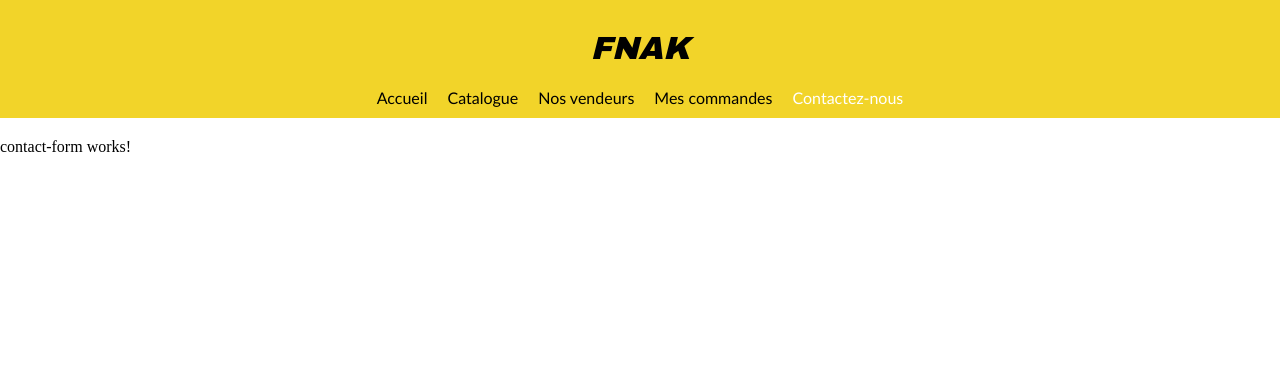
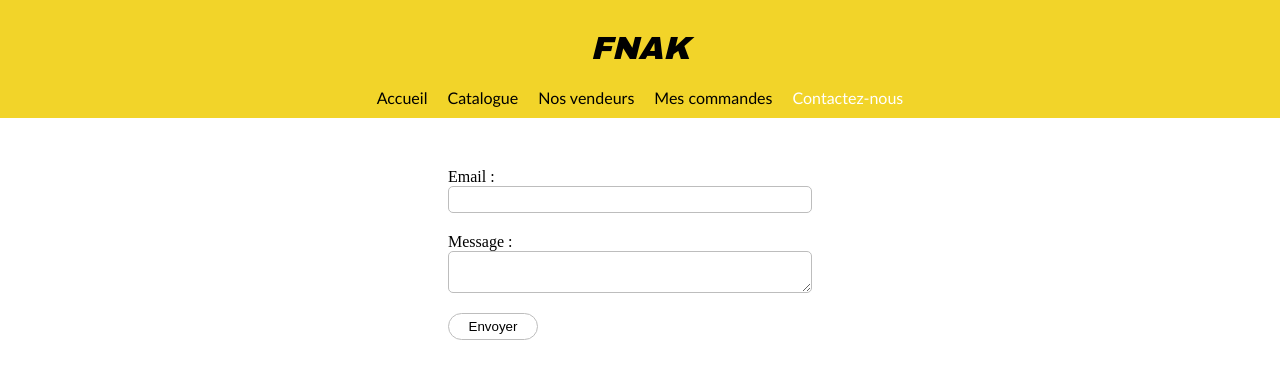
Before and after one commit to Mathunder/tse_ihm_project, an Angular app in the folder front-end-app/: page /contact in a window 1280 px wide. Shown: the top 378 px of the page. Built offline with nearby package versions, Linux system fonts and the light colour scheme.

Commit message:
contact form available

```diff
--- a/front-end-app/src/app/app.module.ts
+++ b/front-end-app/src/app/app.module.ts
@@ -3,6 +3,7 @@ import { BrowserModule } from '@angular/platform-browser';
 
 import { AppRoutingModule } from './app-routing.module';
 import { HttpClientModule } from '@angular/common/http';
+import { FormsModule } from '@angular/forms';
 import { AppComponent } from './app.component';
 import { AccueilComponent } from './accueil/accueil.component';
 import { HeaderComponent } from './header/header.component';
@@ -28,7 +29,8 @@ import { UserTemplateComponent } from './user-template/user-template.component';
   imports: [
     BrowserModule,
     AppRoutingModule,
-    HttpClientModule
+    HttpClientModule,
+    FormsModule
   ],
   providers: [],
   bootstrap: [AppComponent]
--- a/front-end-app/src/app/contact-form/contact-form.component.css
+++ b/front-end-app/src/app/contact-form/contact-form.component.css
@@ -0,0 +1,43 @@
+#form-container {
+  margin-top: 50px;
+  display: flex;
+  justify-content: center;
+}
+
+#form {
+  display: flex;
+  flex-direction: column;
+  width: 30%;
+}
+
+#message_text, #email_text {
+  padding-left: 8px;
+  padding-right: 8px;
+  padding-top: 5px;
+  padding-bottom: 5px;
+  margin-bottom: 20px;
+  max-width: 90%;
+  min-width: 90%;
+  width: 90%;
+  border: 1px solid rgb(189, 189, 189);
+  border-radius: 5px;
+}
+
+#message_text {
+  text-wrap: wrap;
+}
+
+button {
+  padding-top: 5px;
+  padding-bottom: 5px;
+
+  width: 90px;
+  border: 1px solid rgb(189, 189, 189);
+  border-radius: 100px;
+  background-color: white;
+}
+
+button:hover {
+  cursor: pointer;
+  background-color: #f2d429;
+}
--- a/front-end-app/src/app/contact-form/contact-form.component.html
+++ b/front-end-app/src/app/contact-form/contact-form.component.html
@@ -1 +1,11 @@
-<p>contact-form works!</p>
+<div id="form-container">
+  <div id="form">
+    <label id="email">Email :</label>
+    <input type="email" id="email_text" [(ngModel)]="email" required>
+
+    <label id="message">Message :</label>
+    <textarea id="message_text" [(ngModel)]="message" required></textarea>
+
+    <button (click)="sendMessage()">Envoyer</button>
+  </div>
+</div>
--- a/front-end-app/src/app/contact-form/contact-form.component.ts
+++ b/front-end-app/src/app/contact-form/contact-form.component.ts
@@ -6,5 +6,11 @@ import { Component } from '@angular/core';
   styleUrls: ['./contact-form.component.css']
 })
 export class ContactFormComponent {
+  email: string = '';
+  message: string = '';
 
+  sendMessage(): void {
+    const content = `Email: ${this.email}\nMessage: ${this.message}`;
+    alert(content);
+  }
 }
```
